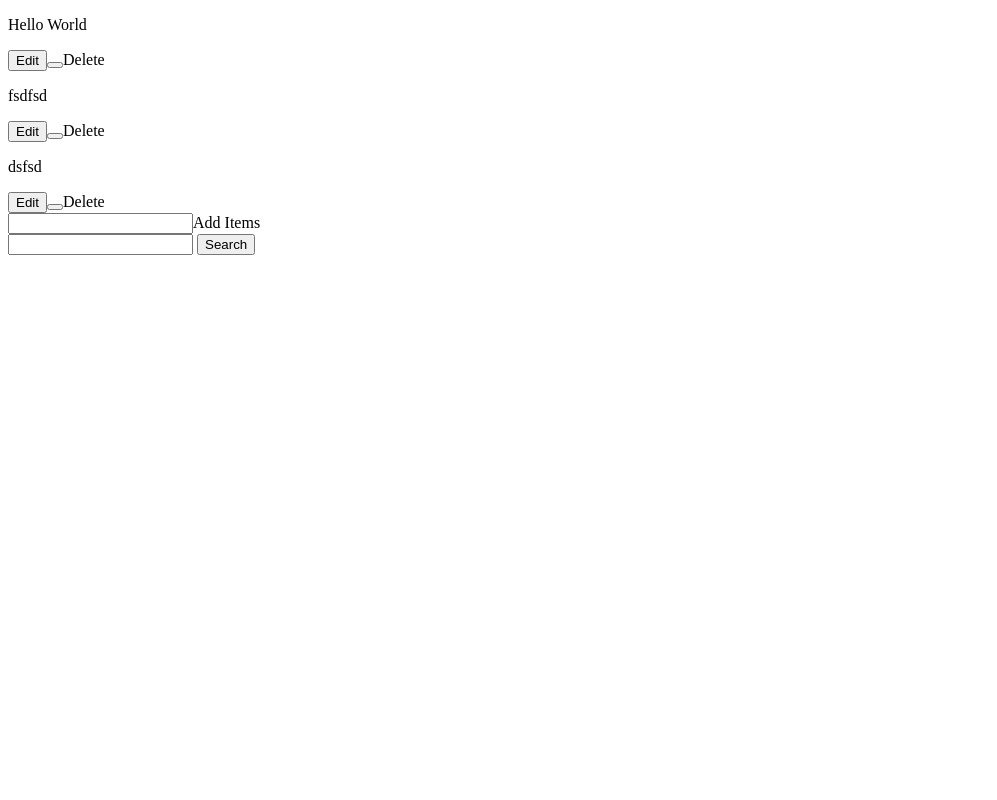
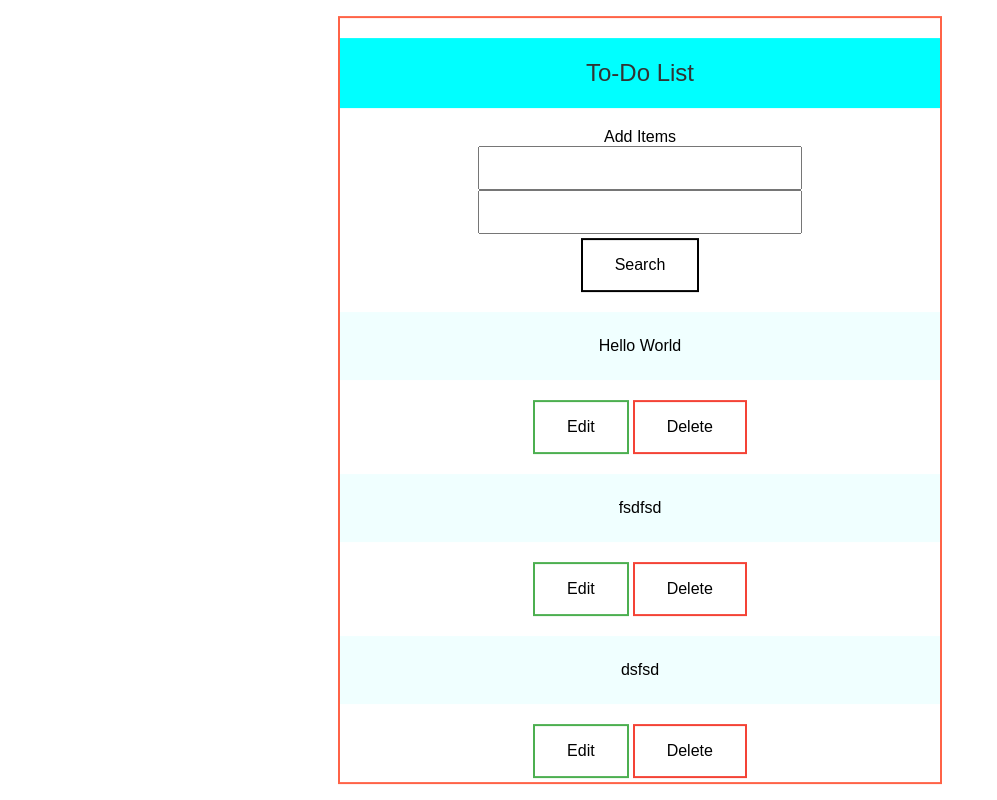
Before and after one commit to mimbo119/Basic-JS, a plain HTML site: page index.html in a window 1280 px wide. Shown: the whole page, without its empty margins (0-997 px from the left). Drawn offline with Linux system fonts and the light colour scheme.

Commit message:
3rd commit

```diff
--- a/index.html
+++ b/index.html
@@ -6,34 +6,45 @@
     <meta http-equiv="X-UA-Compatible" content="IE=edge">
     <title>Page Title</title>
     <meta name="viewport" content="width=device-width, initial-scale=1">
-    <!-- <link rel="stylesheet" type="text/css" media="screen" href="main.css" /> -->
+    <link rel="stylesheet" type="text/css" media="screen" href="src/css/style.css" />
     <script src="src/js/app.js"></script>
 </head>
 
 <body>
 
     <body>
+        <div class="title">
+
+        </div>
         <div id="container">
+            <div id="addItemsContainer">
+                <span>Add Items</span><br>
+                <input id="addItems" type="text">
+
+
+            </div>
+
+            <div id="searchContainer">
+                <input type="text" name="txt" id="txt"><br>
+                <button id="searchArray">Search</button>
+                <div id="showItem">
+
+                </div>
+
+
+            </div>
+
             <div id="itemList">
 
             </div>
-            <div id="addItemsContainer">
-                <input id="addItems" type="text">Add Items</input>
 
-
-            </div>
             <div id="editIndex">
 
             </div>
 
 
 
-            <div id="searchContainer">
-                <input type="text" name="txt" id="txt">
-                <button id="searchArray">Search</button>
 
-
-            </div>
         </div>
     </body>
 </body>
--- /dev/null
+++ b/src/css/style.css
@@ -0,0 +1,98 @@
+#button{
+
+    padding: 16px 32px;
+    text-align: center;
+    text-decoration: none;
+    display: inline-block;
+    font-size: 16px;
+    margin: 4px 2px;
+    -webkit-transition-duration: 0.4s; /* Safari */
+    transition-duration: 0.4s;
+    cursor: pointer;
+    background-color: white;
+    color: black;
+    border: 2px solid #4CAF50;
+}
+#button2 {
+    background-color: white;
+    color: black;
+    border: 2px solid #f44336;
+    padding: 16px 32px;
+    text-align: center;
+    text-decoration: none;
+    display: inline-block;
+    font-size: 16px;
+    margin: 4px 2px;
+    -webkit-transition-duration: 0.4s; /* Safari */
+    transition-duration: 0.4s;
+    cursor: pointer;
+
+}
+
+#button:hover {
+    background-color: #4CAF50;
+    color: white;
+}
+#button2:hover {
+    background-color: #f44336;
+    color: white;
+}
+
+h2{
+    background: aqua;
+    color: #333;
+    font-family: 'Ubuntu', sans-serif;
+    align-content: center;
+    position: relative;
+    font-weight: 400;
+    height: 70px;
+    width: 600px;
+}
+h2:hover {
+    background-color: #ddd;
+    color: black;
+  }
+
+
+body{
+    /* background-color: aquamarine;
+ */
+ text-align: center;
+ font-family: Arial, Helvetica, sans-serif;
+ /* overflow: hidden; */
+  width: 600px;
+  margin: 0;
+  position:absolute;
+  top: 50%;
+  left: 50%;
+  -ms-transform: translate(-50%, -50%);
+  transform: translate(-50%, -50%);
+  border: 2px solid tomato
+}
+
+
+#container{
+    text-align: center;
+}
+input{
+    padding: 10px;
+    height: 20px;
+    width: 300px;
+}
+
+p{
+    background-color: azure;
+    padding: 25px;
+}
+
+#searchArray{
+    background-color: white;
+    color: black;
+    border: 2px solid black;
+    padding: 16px 32px;
+    text-align: center;
+    text-decoration: none;
+    display: inline-block;
+    font-size: 16px;
+    margin: 4px 2px;
+}
--- a/src/js/app.js
+++ b/src/js/app.js
@@ -5,6 +5,18 @@
     var itemList = ["Hello World", "fsdfsd", "dsfsd"];
 
     //Methods
+
+    function titleShow(){
+
+        var title = document.getElementsByClassName('title');
+        var newTitle = document.createElement('h2');
+        var titleName = document.createTextNode('To-Do List');
+
+        newTitle.appendChild(titleName);
+        title[0].appendChild(newTitle);
+    }
+
+
     function displayListItems() {
         itemList.forEach(function (item, index) {
             var element = document.getElementById('itemList');
@@ -13,23 +25,26 @@
             var paragraph = document.createTextNode('    ')
             var editButton = document.createElement('button');
             var editText = document.createTextNode('Edit');
-
-
+            editButton.setAttribute('id', 'button');
             var deleteButton = document.createElement('button');
             var deleteText = document.createTextNode('Delete');
+            deleteButton.setAttribute('id', 'button2');
+
 
 
             newParagraph.appendChild(newTextNode);
             element.appendChild(newParagraph);
             element.appendChild(editButton);
             editButton.appendChild(editText);
+            element.appendChild(deleteButton);
+            deleteButton.appendChild(deleteText);
+
 
             editButton.addEventListener("click", function () {
                 editItem(index);
             });
 
-            element.appendChild(deleteButton);
-            element.appendChild(deleteText);
+
             deleteButton.addEventListener("click", function () {
                 deleteItem(index);
             });
@@ -47,13 +62,13 @@
     }
 
     function search() {
-        var searchContainer = document.getElementById('searchContainer');
-        var showDoc = document.getElementById('showIndex');
+        var searchContainer = document.getElementById('showItem');
+        //var showDoc = document.getElementById('showIndex');
         var x = document.getElementById('txt').value;
         var index = itemList.indexOf(x);
 
         if (index != -1) {
-            showDoc.innerHTML = x + ' is here = ' + index;
+            searchContainer.innerHTML = x + ' is here = ' + index;
         }
     }
 
@@ -114,6 +129,7 @@
         setTimeout(() => {
             displayListItems();
             initEventListners();
+            titleShow();
         }, 300);
     }
 
```
